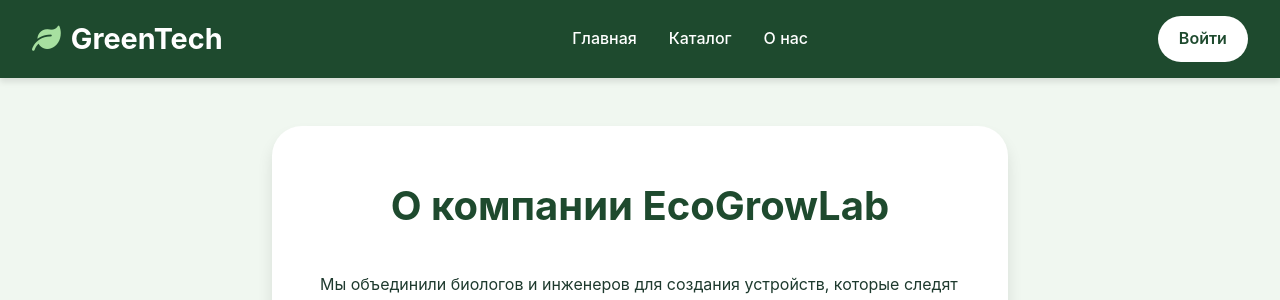
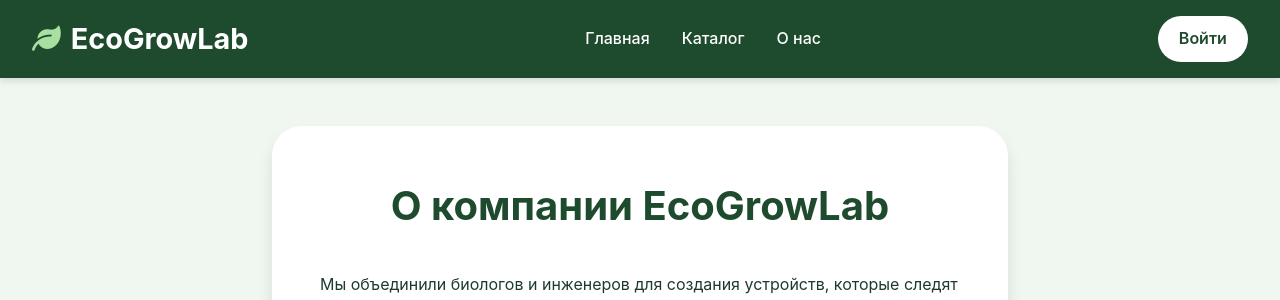
Before and after one commit to EvClidz8001/greentech-shop, a Flask app: page /about in a window 1280 px wide. Shown: the top 300 px of the page. Run offline with Flask 3, Linux system fonts and the light colour scheme.

Commit message:
Update base.html

```diff
--- a/templates/base.html
+++ b/templates/base.html
@@ -10,7 +10,7 @@
 <body>
     <header>
         <div class="logo">
-            <h1><i class="fas fa-leaf"></i> GreenTech</h1>
+            <h1><i class="fas fa-leaf"></i> EcoGrowLab</h1>
         </div>
         <nav>
             <ul>
```
